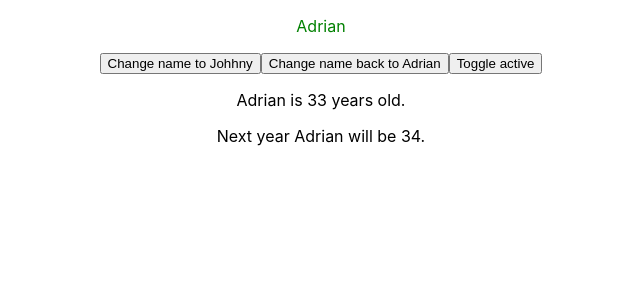
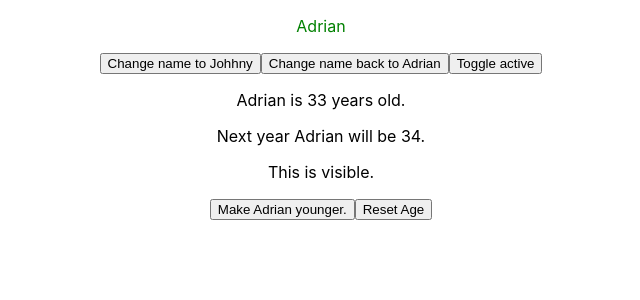
Before and after one commit to Adriantutuianu/react-recap, a React (Create React App) app: page / in a window 1280 px wide. Shown: the top 300 px of the page, without its empty margins (319-959 px from the left). Built offline with nearby package versions, Linux system fonts and the light colour scheme.

Commit message:
Function to reset age state.

```diff
--- a/src/App.js
+++ b/src/App.js
@@ -5,6 +5,10 @@ function App() {
   const [name, setName] = useState("Adrian");
   const [isActive, setIsActive] = useState(false);
   const [age, setAge] = useState(33);
+
+  const resetAge = () => {
+    setAge(33);
+  };
 
   return (
     <div className="App">
@@ -20,6 +24,10 @@ function App() {
 
       <p>Adrian is {age} years old.</p>
       <p>Next year Adrian will be {age + 1}.</p>
+      {age === 33 && <p>This is visible.</p>}
+
+      <button onClick={() => setAge(20)}>Make Adrian younger.</button>
+      <button onClick={() => resetAge()}>Reset Age</button>
     </div>
   );
 }
```
